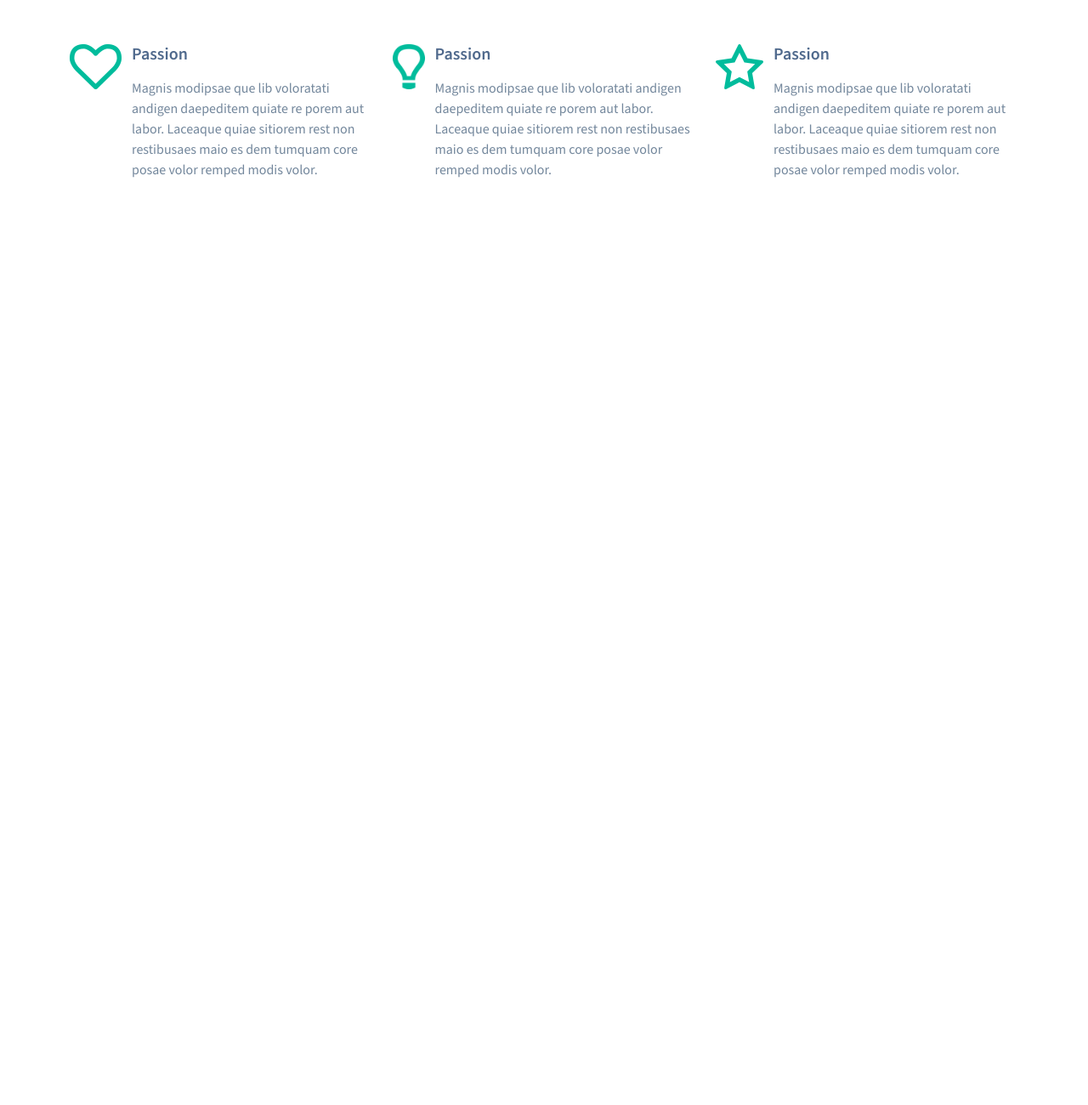
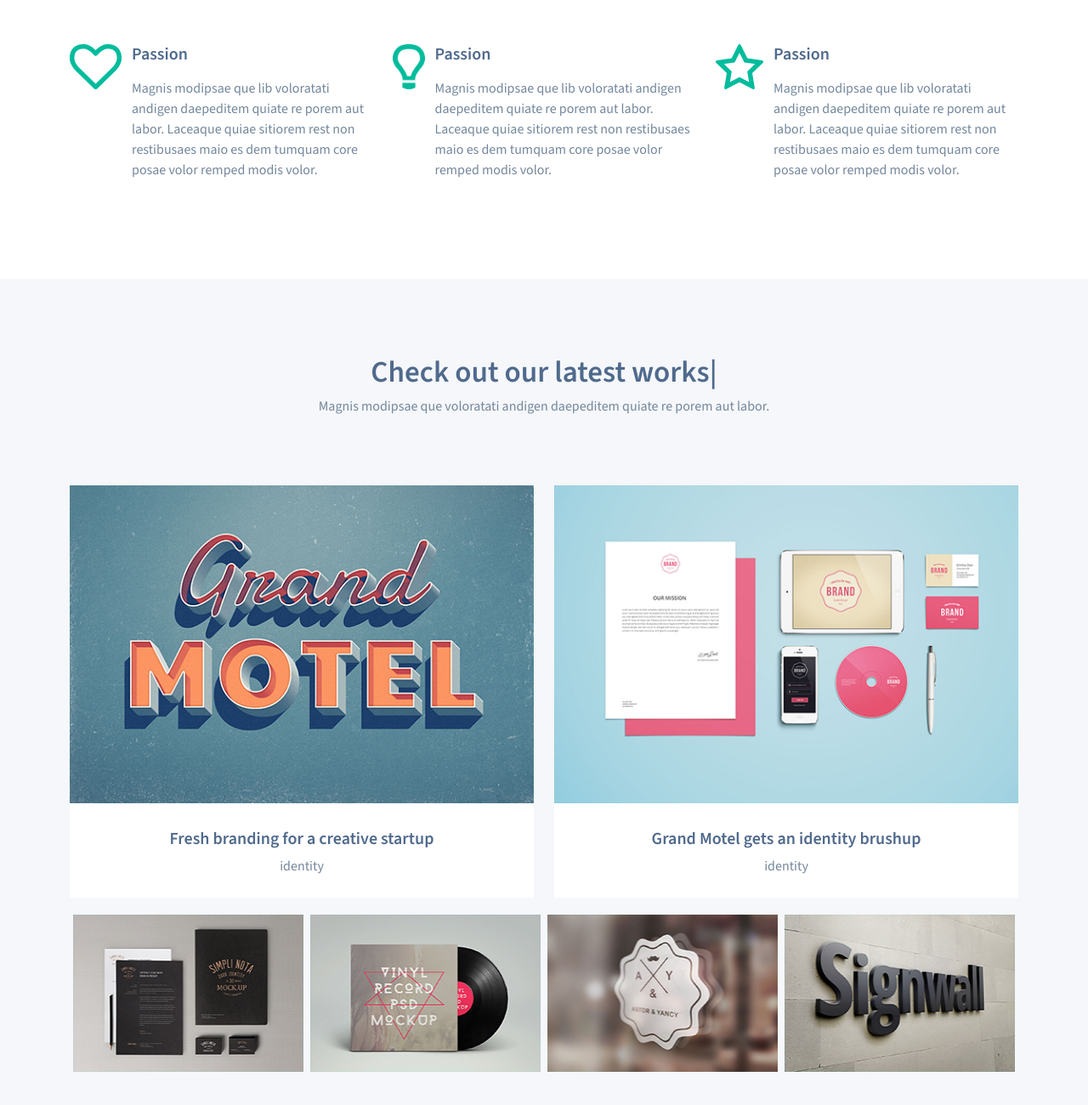
Before and after one commit to Md-Sakibul-Islam/Reen, a plain HTML site: page index.html in a window 1280 px wide. Shown: the part 1355-2655 px from the top of the page at 85% size. Before the commit the page ends 1583 px from the top, so only its background shows below. Drawn offline with nearby package versions, Linux system fonts and the light colour scheme.

Commit message:
work done

```diff
--- a/css/style.css
+++ b/css/style.css
@@ -172,6 +172,7 @@ background-color: #ffff;
 .card-item{
     display: flex;
     gap: 12px;
+    padding-bottom: 100px;
 
 }
 .card-item img{
@@ -189,3 +190,50 @@ background-color: #ffff;
     color: var(--font-color);
 }
 /* code section css end here  */
+
+
+/* work section css start here  */
+.work{
+
+    background: var(--primary-background-color);
+    padding-bottom: 95px;
+}
+.work-content{
+    padding-top: 88px;
+    padding-bottom: 65px;
+    width: 50%;
+    text-align: center;
+    margin: auto;
+}
+.work-content h2{
+
+    color: var(--heading-color);
+    font-weight: 600;
+}
+.work-content p{
+    font-size: 16px;
+    color: var(--font-color);
+}
+.work-card{
+    background-color: #ffff;
+    text-align: center;
+
+}
+.work-card img{
+    width: 100%;
+}
+.work-card h3{
+    font-weight: 600;
+    color: var(--heading-color);
+    padding-top: 30px;
+}
+.work-card p{
+    padding-bottom: 25px;
+    color:var(--font-color);
+}
+
+.over-card img{
+    width: 100%;
+
+}
+/* work section css end here  */
--- a/index.html
+++ b/index.html
@@ -213,6 +213,53 @@
 <!-- code section end here  -->
 
 
+<!-- work section start here  -->
+<section class="work">
+  <div class="container">
+    <div class="work-content">
+      <h2>Check out our latest works|</h2>
+      <p>Magnis modipsae que voloratati andigen daepeditem quiate re porem aut labor.</p>
+    </div>
+
+    <div class="row ">
+      <div class="col-lg-6 ">
+        <div class="work-card">
+          <img src="assets/images/check1.png" alt="">
+          <h3>Fresh branding for a creative startup</h3>
+          <p>identity</p>
+        </div>
+      </div>
+      <div class="col-lg-6">
+        <div class="work-card">
+          <img src="assets/images/check2.png" alt="">
+          <h3>Grand Motel gets an identity brushup</h3>
+          <p>identity</p>
+        </div>
+      </div>
+    </div>
+
+    <div class="container">
+      <div class="row over-card">
+        <div class="col-lg-3 p-1">
+          <img src="assets/images/c1.png" alt="">
+        </div>
+        <div class="col-lg-3 p-1">
+          <img src="assets/images/c2.png" alt="">
+        </div>
+        <div class="col-lg-3 p-1">
+          <img src="assets/images/c3.png" alt="">
+        </div>
+        <div class="col-lg-3 p-1">
+          <img src="assets/images/c4.png" alt="">
+        </div>
+      </div>
+    </div>
+
+  </div>
+</section>
+<!-- work section end here  -->
+
+
     <script src="https://cdn.jsdelivr.net/npm/bootstrap@5.3.2/dist/js/bootstrap.bundle.min.js" integrity="sha384-C6RzsynM9kWDrMNeT87bh95OGNyZPhcTNXj1NW7RuBCsyN/o0jlpcV8Qyq46cDfL" crossorigin="anonymous"></script>
 </body>
 </html>
```
Also changed, not shown: assets/images/c1.png (added), assets/images/c2.png (added), assets/images/c3.png (added).
